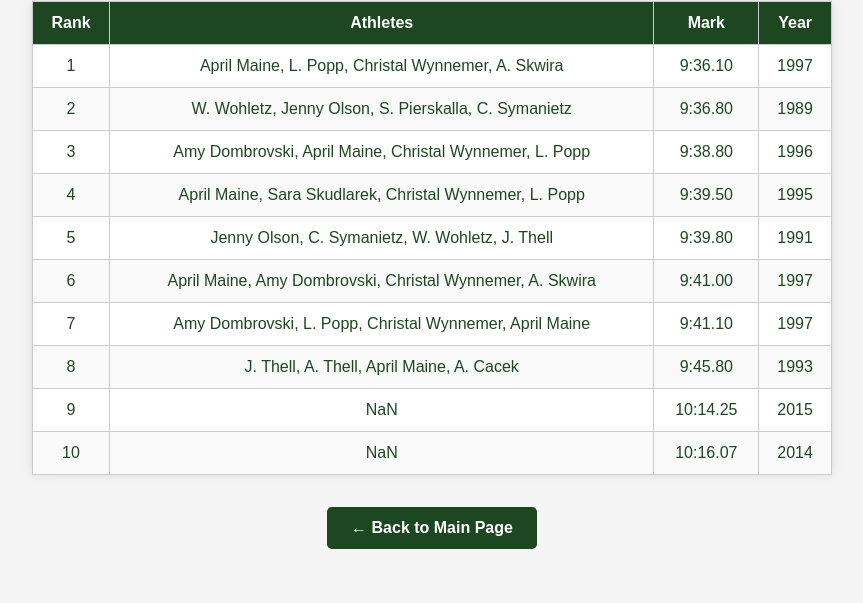
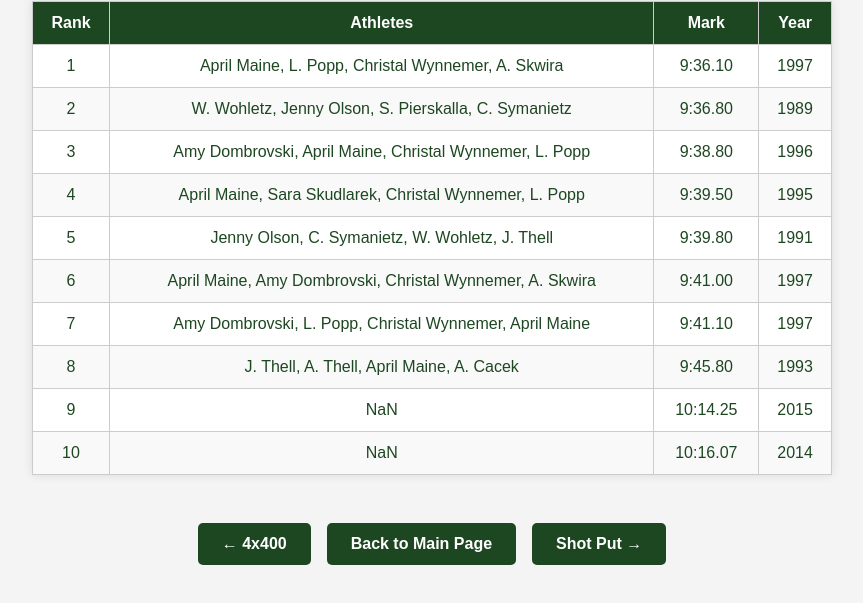
Before and after one commit to HoldingfordHuskersTF/GirlsTop10, a plain HTML site: page 4x8.html in a window 1280 px wide. Shown: the part 105-708 px from the top of the page, without its empty margins (208-1071 px from the left). Drawn offline with Linux system fonts and the light colour scheme.

Commit message:
Update 4x8.html

```diff
--- a/4x8.html
+++ b/4x8.html
@@ -41,11 +41,18 @@
     th {
       background-color: #1D4721;
       font-weight: bold;
-      color: white; /* 🔧 Fix: make header text white */
+      color: white;
     }
 
     tbody tr:nth-child(even) {
       background-color: #f9f9f9;
+    }
+
+    .buttons {
+      display: flex;
+      justify-content: center;
+      gap: 1rem;
+      margin-top: 1rem;
     }
 
     a.button {
@@ -87,6 +94,11 @@
       <tr><td>10</td><td>NaN</td><td>10:16.07</td><td>2014</td></tr>
     </tbody>
   </table>
-  <a href="index.html" class="button">← Back to Main Page</a>
+
+  <div class="buttons">
+    <a href="4x4.html" class="button">← 4x400</a>
+    <a href="index.html" class="button">Back to Main Page</a>
+    <a href="sp.html" class="button">Shot Put →</a>
+  </div>
 </body>
 </html>
```
